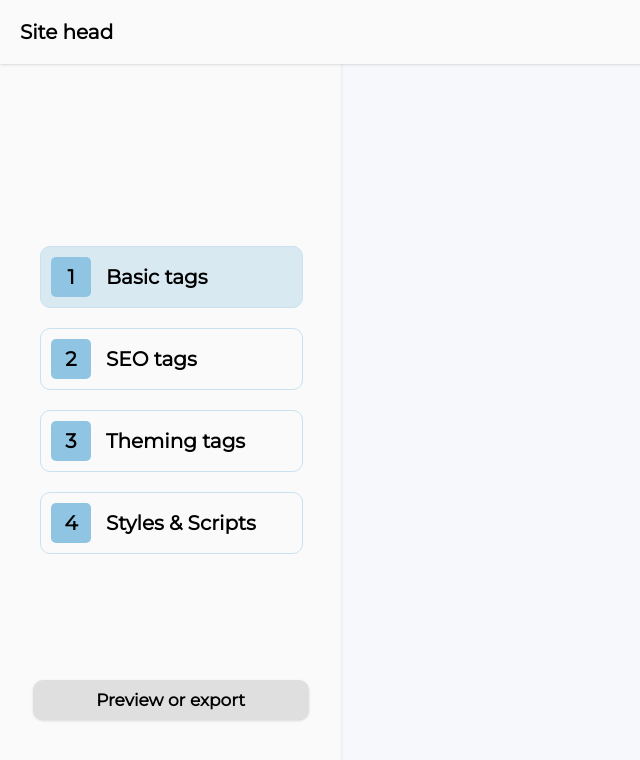
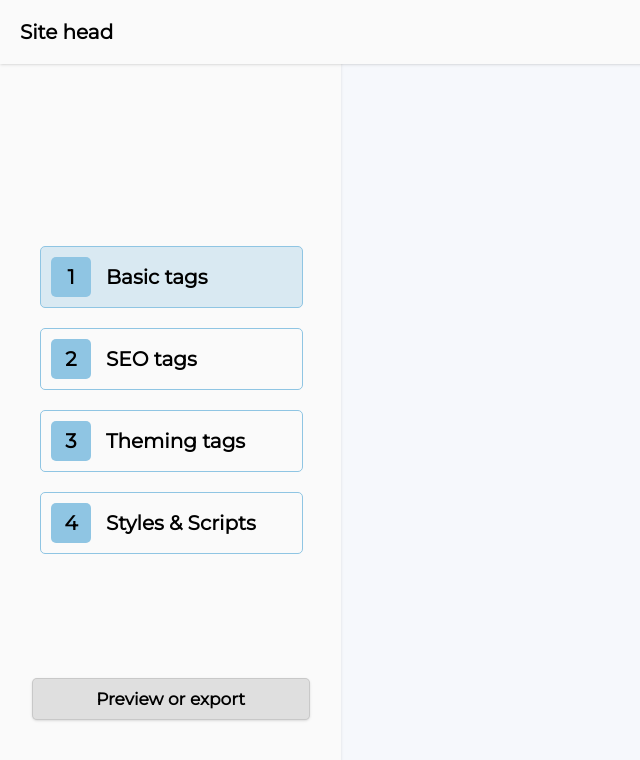
Before and after one commit to mauro-balades/site-head, a React (Create React App) app: page / in a window 1280 px wide. Shown: the top 760 px of the page, without its empty margins (0-640 px from the left). Built offline with nearby package versions, Linux system fonts and the light colour scheme.

Commit message:
changed some styles for the export button and tabs

```diff
--- a/src/components/Base/styles.js
+++ b/src/components/Base/styles.js
@@ -46,8 +46,10 @@ export const PreviewButton = styled.div`
     box-shadow: 0 1px 3px 0 rgb(0 0 0 / 0.1), 0 1px 2px -1px rgb(0 0 0 / 0.1);
 
     margin: 0 auto;
-    border-radius: 10px;
+    border-radius: 5px;
     padding: 10px;
+
+    border: 1px solid rgba(0, 0, 0, .1);
 
     font-size: 17px;
     font-weight: 900;
--- a/src/components/Tab/styles.js
+++ b/src/components/Tab/styles.js
@@ -4,17 +4,19 @@ export const TabWrapper = styled.li`
     width: 80%;
     display: flex;
     background: ${({ active }) => (active ? '#D9E9F2' : 'transparent')};
-    border: 1px solid #cae1ef;
+    border: 1px solid #8FC5E3;
     align-items: center;
     margin: 20px 0 20px;
-    border-radius: 10px;
+    border-radius: 5px;
     padding: 10px;
 
     font-size: 20px;
     font-weight: 900;
 
+    user-select: none;
     cursor: pointer;
 `;
+
 export const TabNumber = styled.div`
     width: 40px;
     height: 40px;
```
